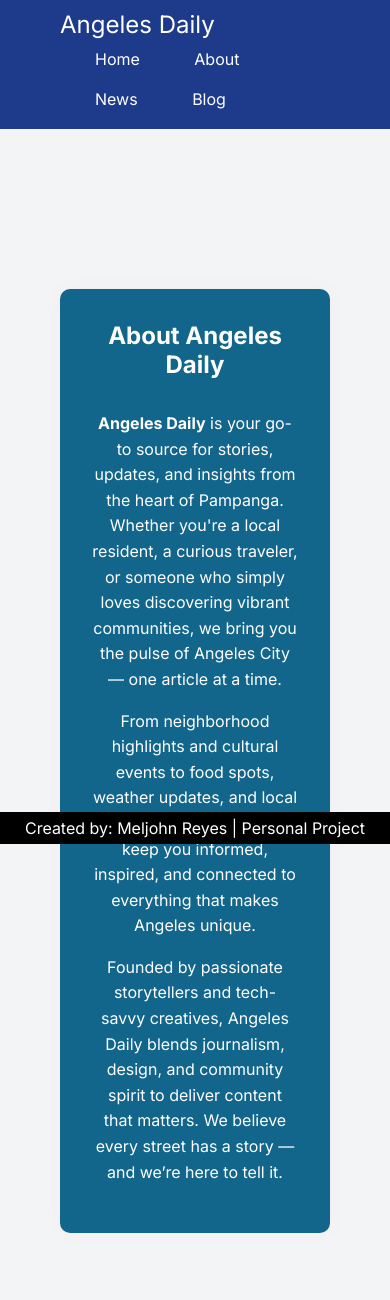
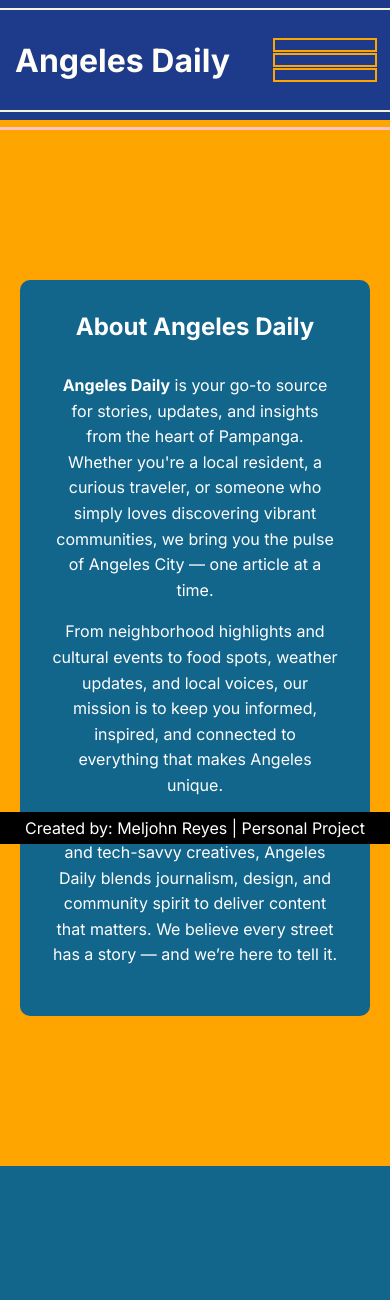
Before and after one commit to meljz/AngelesDaily_Django, a Django app: page /about/ in a window 390 px wide. Shown: the top 1300 px of the page. After the commit the page ends 1166 px from the top, so only its background shows below. Run offline with Django 5.2, Linux system fonts and the light colour scheme.

Commit message:
fix home layout responsiveness

```diff
--- a/static/angeles_news/css/style.css
+++ b/static/angeles_news/css/style.css
@@ -21,10 +21,13 @@
 }
 
 .container {
-    max-width: 2000px;
-    margin: 0 40px;
+  display: flex;
+    width: 100%;
+    height: auto;
+    margin: 0 auto;
     padding: 0 20px;
     overflow: hidden;
+    outline: 2px solid red;
 
 }
 
@@ -39,30 +42,67 @@
     float: left;
     font-size: 1.5em;
 }
-
+.nav_container{
+  display: flex;
+  width: 100%;
+  height: auto;
+   justify-content: center;
+   align-items: center; /* vertically aligns logo and nav */
+  padding: 10px 15px;
+  outline: 2px solid beige;
+  gap: 10px;
+}
+.nav_logo {
+  position: absolute;
+  left: 15px; /* anchors logo to the left */
+  font-size: 2em;
+  font-weight: bold;
+  color: rgb(255, 254, 246);
+}
 nav {
-    float: right;
+    text-align: center;
 }
 
 .nav-links {
     list-style-type: none;
     margin: 0;
     padding: 0;
+    text-align: center;
 }
 
 .nav-links li {
     display: inline-block;
     margin-left: 20px;
+    text-align: center;
 }
 
 .nav-links li a {
     color: #fff;
     text-decoration: none;
-    padding: 10px 15px;
+    padding: 5px 5px;
     display: inline-block;
     transition: background-color 0.3s;
+    font-size: 1.4em;
+}
+/*========BURGER MENU START=================*/
+.burger_menu { /*by default this will be hidden, hidden in normal unless collapsed at 1300*/
+  display: none;
+  flex-direction: column;
+  gap:5px;
+  cursor:pointer;
+  position: absolute;
+  right: 15px;
+
 }
 
+.burger_menu .line {
+  width: 40px;
+  height: 5px;
+  outline: 2px solid #f3f4f6;
+  padding: 5px;
+}
+/*this will be like a container, once it collapsed at 1300*/
+/*========BURGER MENU END=================*/
 .nav-links li a:hover {
     background-color: #31326F;
 }
@@ -70,7 +110,9 @@
   margin-top: 10px;
   padding: 0;
   width: 100%;
-  max-width: none;
+  max-width:auto;
+  height: auto;
+  outline: 3px solid pink;
 }
 
 .footer {
@@ -354,3 +400,59 @@
   border-radius: 8px;
   box-shadow: 0 2px 8px rgba(0, 0, 0, 0.2);
 }
+
+
+@media screen and (max-width: 1300px){
+  body{
+background-color: orange;
+  }
+  .nav_container {
+    display: flex;
+    width: 100%;
+    height: 100px;
+    justify-content: center;
+    align-items: center;
+    padding: 10px 15px;
+    outline: 2px solid beige;
+    gap: 10px;
+}
+.burger_menu .line {
+    width: 100px;
+    height: 5px;
+    padding: 5px;
+    outline: 2px solid orange;
+
+}
+  .nav-links{
+    display: none;
+    flex-direction: column;
+  }
+
+  .nav-links.active{
+    display: flex;
+  }
+  .burger_menu{
+    display: flex;
+  }
+
+.main-container {
+    padding:10px;
+    margin: 20px auto;
+  }
+.news_weather_box {
+    display: flex;
+    flex-direction: column;
+    padding: 20px;
+    gap: 40px;
+    outline: 2px solid orange;
+}
+.news_box {
+  width: 100%;
+  height: auto;
+  border-radius: 20px;
+  padding: 10px;
+  background-color: transparent;
+  outline: 2px solid #12658b;
+}
+
+}
--- a/static/angeles_news/js/script.js
+++ b/static/angeles_news/js/script.js
@@ -11,3 +11,10 @@
             index = (index - 1 + slides.length) % slides.length;
             track.style.transform = `translateX(-${index * 100}%)`;
         };
+/*this will serve as the DOM of the burger, without this burger will not be clickable */
+const burger = document.querySelector('.burger_menu');
+  const navLinks = document.querySelector('.nav-links');
+
+  burger?.addEventListener('click', () => {
+    navLinks?.classList.toggle('active');
+  });
--- a/templates/base.html
+++ b/templates/base.html
@@ -15,8 +15,14 @@
 <body>
 
     <header>
-        <div class="container">
-            <div id="logo">Angeles Daily</div>
+        <div class="nav_container">
+            <div class="nav_logo">Angeles Daily</div>
+            <div class="burger_menu">
+                <div class="line"></div>
+                <div class="line"></div>
+                <div class="line"></div>
+            </div>
+
             <nav>
                 <ul class="nav-links">
                     <li><a href="{% url 'home' %}">Home</a></li>
```
Also changed, not shown: other parts of static/angeles_news/css/style.css (+22 -18 lines), templates/home.html (+9 -4 lines).
